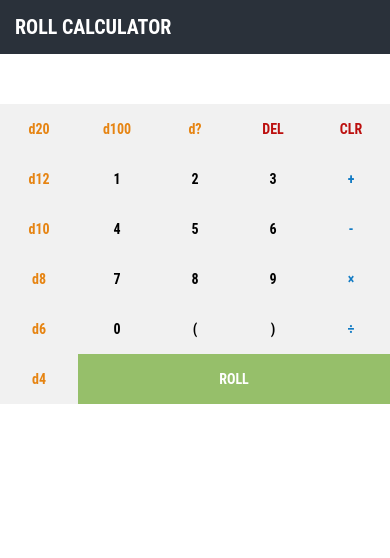
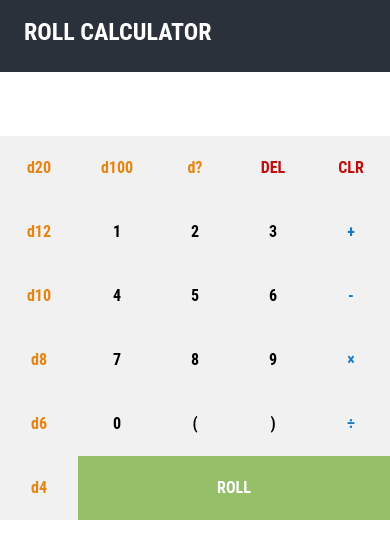
Before and after one commit to MrBananaLord/dice-calculator, a website: page index.html in a window 390 px wide. Drawn offline with Linux system fonts and the light colour scheme.

Commit message:
Try out the mobile fix.

```diff
--- a/styles/calculator.css
+++ b/styles/calculator.css
@@ -1,7 +1,7 @@
     body {
         background-color: rgba(0, 0, 0, 0.35);
         font-family: "Roboto Condensed", Roboto, Helvetica, sans-serif;
-        font-size: 14px;
+        font-size: 1em;
         font-weight: bold;
         background-color: white;
         color: inherit;
@@ -14,32 +14,32 @@
 
     #rollingStonesCalculator {
         margin: 0 auto;
-        height: 50px;
+        height: 4em;
         text-align: center;
-        line-height: 50px;
-        min-width: 250px;
-        max-width: 500px;
+        line-height: 4em;
+        min-width: 20em;
+        max-width: 40em;
     }
 
     #rollingStonesCalculator .header {
         text-align: left;
-        font-size: 20px;
+        font-size: 1.5em;
         text-transform: uppercase;
         font-weight: bold;
         color: #fff;
-        padding: 15px;
+        padding: 0 1em;
+        height: 3em;
         background-color: #2a313a;
-        line-height: normal;
     }
 
     #rollingStonesCalculator .body {
         background-color: white;
         display: grid;
-        grid-template-columns: repeat(5, minmax(50px, 100px));
+        grid-template-columns: repeat(5, minmax(4em, 8em));
     }
 
     #rollingStonesCalculator .key {
-        height: 50px;
+        height: 4em;
         background-color: #f1f1f1;
         cursor: pointer;
         user-select: none;
@@ -78,6 +78,8 @@
     #rollingStonesCalculator .display {
         background-color: #fff;
         display: flex;
+        line-height: 4em;
+        height: 4em;
     }
 
     #rollingStonesCalculator.invalid .display {
@@ -87,10 +89,9 @@
     #rollingStonesCalculator .display input.equasion {
         font-weight: normal;
         border: none;
-        line-height: 50px;
-        padding: 0 0 0 10px;
+        padding: 0 0 0 1em;
         font-family: "Roboto Condensed", Roboto, Helvetica, sans-serif;
-        font-size: 14px;
+        font-size: 1em;
         text-align: right;
         flex: 1;
     }
@@ -100,14 +101,6 @@
     }
 
     #rollingStonesCalculator .display .result {
-        padding-right: 10px;
+        padding-right: 1em;
+        line-height: 4em;
     }
-
-    #rollingStonesCalculator .display .result div {
-        float: left;
-        text-align: center;
-    }
-
-    #rollingStonesCalculator .display .result .values .regular {
-        padding-left: 5px;
-    }
```
